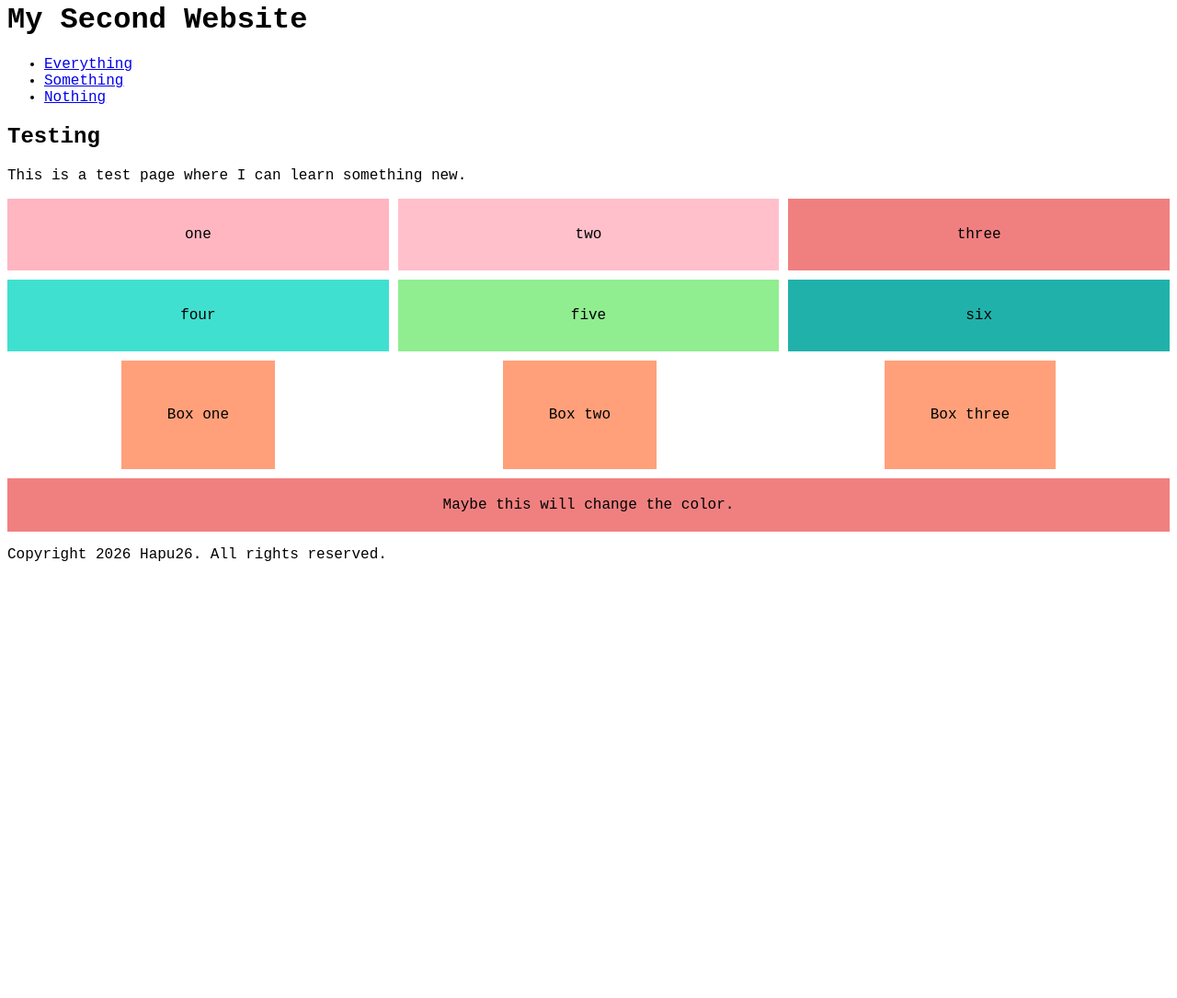
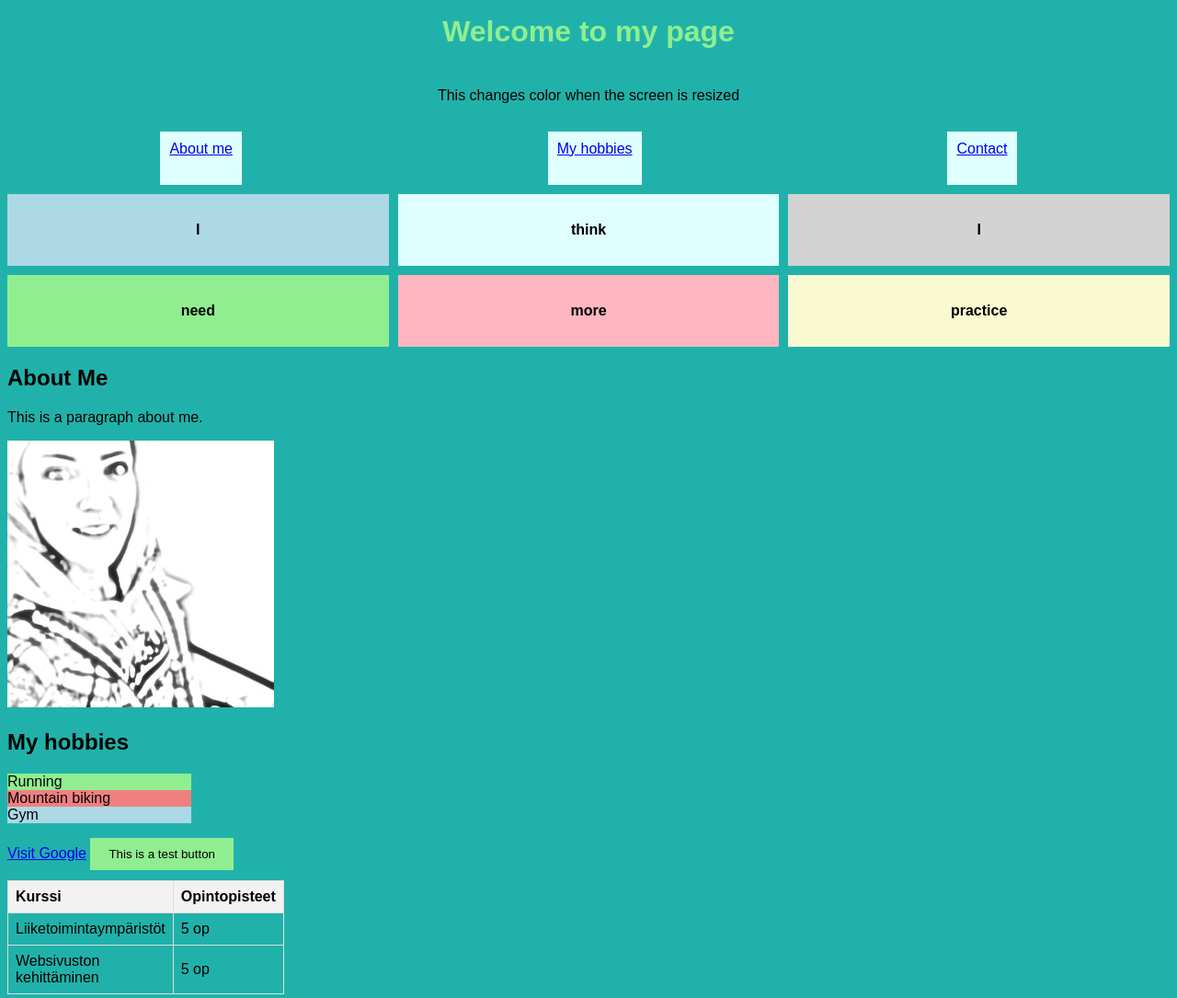
Before and after one commit to Hapu26/Workshopit, a plain HTML site: page WS_04/index.html in a window 1280 px wide. Shown: the part 5-1090 px from the top of the page at 92% size. Before the commit the page ends 800 px from the top, so only its background shows below. Drawn offline with Linux system fonts and the light colour scheme.

Commit message:
New changes ws4
Co-authored-by: Copilot <copilot@github.com>

```diff
--- a/WS_04/index.html
+++ b/WS_04/index.html
@@ -1,34 +1,109 @@
+<!DOCTYPE html>
+<html lang="en">
+<head>
+    <meta charset="UTF-8">
+    <meta name="viewport" content="width=device-width, initial-scale=1.0">
+    <title>Hannan eka HTML sivu</title>
+    <link rel="stylesheet" href="style.css">
+</head>
+<body>
 <header>
-  <h1>My Second Website</h1>
+  <h1>Welcome to my page</h1>
+  <div class="responsive-box">This changes color when the screen is resized</div>
   <nav>
-    <ul>
-      <li><a href="#about">Everything</a></li>
-      <li><a href="#services">Something</a></li>
-      <li><a href="#contact">Nothing</a></li>
-    </ul>
+<div class="flex-container">
+  <div class="box"><a href="#about">About me</a></div>
+  <div class="box"><a href="#hobbies">My hobbies</a></div>
+  <div class="box"><a href="#contact">Contact</a></div>
+</div>
   </nav>
 </header>
-<link rel="stylesheet" href="style.css">
+<div class="grid-container">
+  <div class="grid-item item1">I</div>
+  <div class="grid-item item2">think</div>
+  <div class="grid-item item3">I</div>
+  <div class="grid-item item4">need</div>
+  <div class="grid-item item5">more</div>
+  <div class="grid-item item6">practice</div>
+</div>
 <main>
   <section id="about">
-    <h2>Testing</h2>
-    <p>This is a test page where I can learn something new.</p>
+    <h2>About Me</h2>
+    <p>This is a paragraph about me.</p>
   </section>
 </main>
-<div class="grid-container">
-  <div class="grid-item">one</div>
-  <div class="grid-item">two</div>
-  <div class="grid-item">three</div>
-  <div class="grid-item">four</div>
-  <div class="grid-item">five</div>
-  <div class="grid-item">six</div>
-</div>
-<div class="flex-container">
-  <div class="box">Box one</div>
-  <div class="box">Box two</div>
-  <div class="box">Box three</div>
-</div>
-<div class="responsive-box">Maybe this will change the color.</div>
-<footer>
-  <p>Copyright 2026 Hapu26. All rights reserved.</p>
+        <img src="./images/mie.jpg" alt="Mie">
+<section id="hobbies">
+  <h2>My hobbies</h2>
+</section>
+
+<ul class="pseudo-list">
+        <li>Running</li>
+        <li>Mountain biking</li>
+        <li>Gym</li>
+      </ul>
+
+    <a href="https://www.google.com/" target="_blank">Visit Google</a>
+
+    <button class="transition-button">This is a test button</button>
+
+    <table>
+        <tr>
+            <th>Kurssi</th>
+            <th>Opintopisteet</th>
+        </tr>
+        <tr>
+            <td>Liiketoimintaympäristöt</td>
+            <td>5 op</td>
+        </tr>
+        <tr>
+            <td>Websivuston kehittäminen</td>
+            <td>5 op</td>
+        </tr>
+    </table>
+
+    <img src="./images/Duck.jpg" alt="Sample Image" class="filter-image">
+
+    <blockquote class="quote">
+        This is a duck
+      </blockquote>
+
+<section id="contact">
+  <h2>Contact</h2>
+</section>
+<form class="my-form">
+    <label for="name">Name:</label>
+    <input type="text" id="name" name="name"><br><br>
+    <label for="email">Email:</label>
+    <input type="email" id="email" name="email"><br><br>
+    <input type="submit" value="Submit">
+    </form>
+ <h1 style="color: lightpink;">This my first page</h1>
+ <style>
+    h1 {
+      color: lightgreen;
+    }
+    p {
+      color: black
+    }
+
+    body {
+      background-color: lightseagreen;
+    }
+
+    h1 {
+      font-size: 2em;
+    }
+</style>
+    <div class="content-box">
+        <h3>I have never done this before</h3>
+        <p>I think I made it!</p>
+        <div class="animation-box">
+            <p>This box moves</p>
+        </div>
+    </div>
+    <footer>
+  <p>© 2026 Hapu26. All rights reserved.</p>
 </footer>
+</body>
+</html>
--- a/WS_04/style.css
+++ b/WS_04/style.css
@@ -1,46 +1,192 @@
+.content-box {
+  padding: 40px;
+  margin: 50px;
+  background-color: #f0f0f0c4;
+  border: 1px solid #ccc;
+}
+table {
+      width: 100%;
+      border-collapse: collapse;
+    }
+
+    th, td {
+      border: 1px solid #dddddd;
+      padding: 8px;
+      text-align: left;
+    }
+
+    th {
+      background-color: #f2f2f2;
+    }
+
+    form {
+      display: flex;
+      flex-direction: column;
+      gap: 10px;
+    }
+
+    label {
+      font-weight: bold;
+    }
+
+    input[type="text"], input[type="email"] {
+      padding: 8px;
+      border: 1px solid #dddddd;
+      border-radius: 4px;
+    }
+
+    input[type="submit"] {
+      background-color: #4CAF50;
+      color: lightgreen;
+      padding: 10px;
+      border: none;
+      border-radius: 4px;
+      cursor: pointer;
+    }
+
+    input[type="submit"]:hover {
+      background-color: #45a049;
+    }
+.transition-button {
+        background-color: lightgreen;
+        padding: 10px 20px;
+        border: none;
+        cursor: pointer;
+        transition: background-color 0.3s ease;
+      }
+
+      .transition-button:hover {
+        background-color: lightpink;
+      }
+      .animation-box {
+        width: 60px;
+        height: 60px;
+        background-color: lightpink;
+        position: relative;
+        animation: move 5s infinite alternate;
+      }
+
+      @keyframes move {
+        from {
+          left: 0;
+        }
+        to {
+          left: 150px;
+        }
+      }
+      .pseudo-list li:nth-child(1) {
+        background-color: lightgreen;
+      }
+
+      .pseudo-list li:nth-child(2) {
+        background-color: lightcoral;
+      }
+      .pseudo-list li:nth-child(3) {
+        background-color: lightblue;
+      }
+      .filter-image {
+        filter: grayscale(100%);
+        transition: filter 0.3s ease;
+      }
+
+      .filter-image:hover {
+        filter: grayscale(0%);
+      }
+      .pseudo-list {
+  width: 200px;
+  background: #f0f0f0;
+  padding: 0px;
+}
+table {
+  width: 300px;
+}
+.my-form {
+    width: 300px;
+    padding: 10px;
+}
+.content-box {
+    width: 300px;
+    padding: 15px;
+    background: #f5f5f5;
+    border-radius: 8px;
+}
+body {
+    font-family: A, sans-serif;
+}
+.quote {
+        position: relative;
+        padding-left: 20px;
+        font-style: italic;
+      }
+      .quote::before {
+        content: '“';
+        font-size: 40px;
+        position: absolute;
+        left: 0;
+        top: 0;
+        color: lightgray;
+      }
+a {
+    display: inline-block;
+    margin-bottom: 20px;
+}
+table {
+    margin-bottom: 30px;
+}
 .grid-container {
   display: grid;
   grid-template-columns: repeat(3, 1fr);
   grid-gap: 10px;
 }
-
 .grid-item {
-  background-color: lightpink;
+  background-color: lightblue;
+  padding: 20px;
+  text-align: center;
+}
+.grid-container {
+  display: grid;
+  grid-template-columns: repeat(3, 1fr);
+  grid-gap: 10px;
+}
+.grid-item {
   padding: 30px;
   text-align: center;
+  color: black;
+  font-weight: bold;
 }
-.grid-item:nth-child(2) { background-color: pink; }
-.grid-item:nth-child(3) { background-color: lightcoral; }
-.grid-item:nth-child(4) { background-color: turquoise; }
-.grid-item:nth-child(5) { background-color: lightgreen; }
-.grid-item:nth-child(6) { background-color: lightseagreen; }
+.item1 { background-color: lightblue; }
+.item2 { background-color: lightcyan; }
+.item3 { background-color: lightgray; }
+.item4 { background-color: lightgreen; }
+.item5 { background-color: lightpink; }
+.item6 { background-color: lightgoldenrodyellow; }
 .flex-container {
   display: flex;
   justify-content: space-around;
   align-items: center;
 }
 .box {
-  background-color: lightsalmon;
-  padding: 50px;
+  background-color: lightcyan;
+  padding: 10px;
   text-align: center;
   margin: 10px;
 }
-body {
-  font-family: 'Courier New', Courier, monospace, sans-serif;
 .responsive-box {
   padding: 20px;
   text-align: center;
 }
 
-@media (max-width: 700px) {
-  .responsive-box {
-    background-color: turquoise;
-  }
-}
-
-@media (min-width: 698px) {
+@media (max-width: 600px) {
   .responsive-box {
     background-color: lightcoral;
   }
 }
+
+@media (min-width: 601px) {
+  .responsive-box {
+    background-color: lightseagreen;
+  }
 }
+header {
+  text-align: center;
+}
```
Also changed, not shown: WS_04/images/Duck.jpg (added), WS_04/images/mie.jpg (added).
